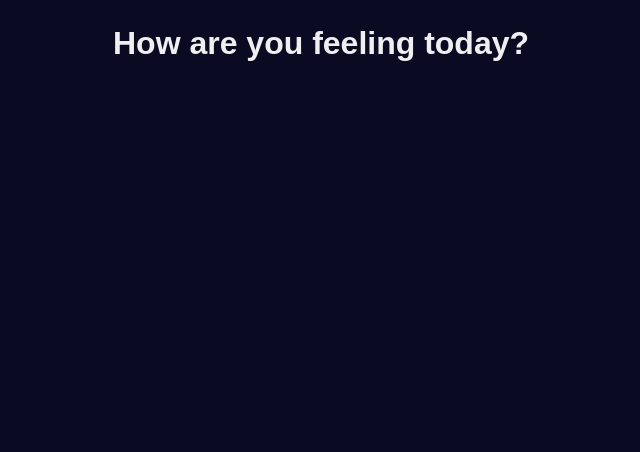
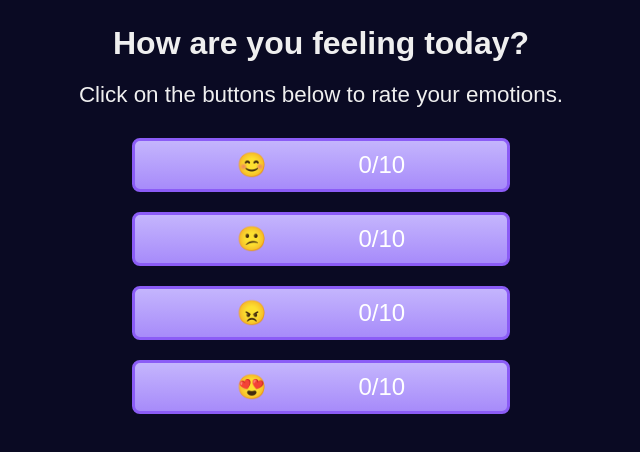
Before and after one commit to topinii/freecodecamp, a website: page workshops/emoji_reactor/index.html in a window 1280 px wide. Shown: the whole page, without its empty margins (319-959 px from the left). Drawn offline with Linux system fonts and the light colour scheme.

Commit message:
emoji reactor

```diff
--- a/workshops/emoji_reactor/index.html
+++ b/workshops/emoji_reactor/index.html
@@ -7,11 +7,41 @@
   <title>Emoji Reactor</title>
   <link rel="stylesheet" href="./styles.css" />
 </head>
-
 <body>
   <main>
+
     <h1 class="title">How are you feeling today?</h1>
+
+    <p class="description">
+      Click on the buttons below to rate your emotions.
+    </p>
+    <div class="btn-container">
+      <button id="happy-btn" class="emoji-btn" aria-label="Happy face emoji">
+        <span role="img" aria-hidden="true">😊</span>
+        <span class="count">0/10</span>
+      </button>
+      <button
+        id="confused-btn"
+        class="emoji-btn"
+        aria-label="Confused face emoji"
+      >
+        <span role="img" aria-hidden="true">😕</span>
+        <span class="count">0/10</span>
+      </button>
+      <button id="sad-btn" class="emoji-btn" aria-label="Angry face emoji">
+        <span role="img" aria-hidden="true">😠</span>
+        <span class="count">0/10</span>
+      </button>
+      <button
+        id="loving-btn"
+        class="emoji-btn"
+        aria-label="Loving face emoji"
+      >
+        <span role="img" aria-hidden="true">😍</span>
+        <span class="count">0/10</span>
+      </button>
+    </div>
   </main>
+  <script src="./script.js"></script>
 </body>
-
 </html>
--- /dev/null
+++ b/workshops/emoji_reactor/script.js
@@ -0,0 +1,23 @@
+// Create a function to update button count
+function updateCount(button) {
+  const countElement = button.querySelector('.count');
+  const countText = countElement.textContent;
+  const currCount = parseInt(countText.split('/')[0]);
+
+  // Check if count is already at maximum (10)
+  if (currCount < 10) {
+    // Increment the count and update the display
+    const newCount = currCount + 1;
+    countElement.textContent = `${newCount}/10`;
+  }
+}
+
+// Select all buttons with the emoji-btn class
+const btns = document.querySelectorAll('.emoji-btn');
+
+// Add event listeners to all buttons using forEach
+btns.forEach(function(btn) {
+  btn.addEventListener('click', function() {
+    updateCount(btn);
+  });
+});
```
Lines whose indentation alone changed are shown as unchanged.
